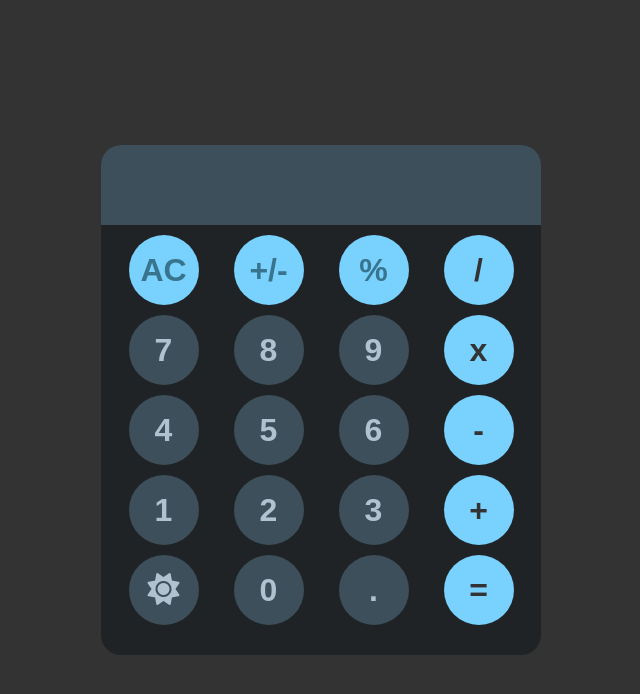
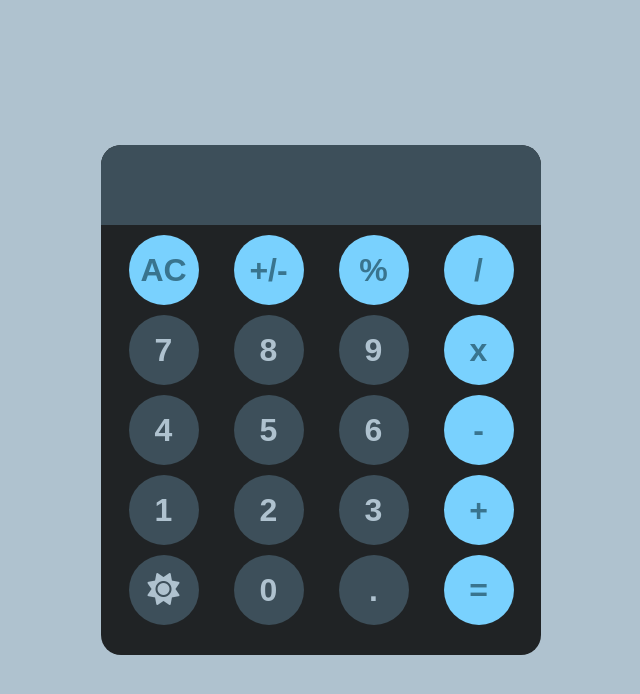
Before and after one commit to camrinsilva/Projects, a plain HTML site: page Calculator/index.html in a window 1280 px wide. Both pictures are taken after a click on the button 482 px from the left and 590 px from the top of the page. Shown: the whole page, without its empty margins (319-959 px from the left). Drawn offline with Linux system fonts and the light colour scheme.

Commit message:
Fix toggleBrightness function
Change color palette for light mode and fix the icon on toggle button

```diff
--- a/Calculator/index.html
+++ b/Calculator/index.html
@@ -27,7 +27,7 @@
       <button class="btn" onclick="appendToDisplay('3')">3</button>
       <button class="btn highlight-orange" onclick="appendToDisplay('+')">+</button>
       <button class="btn brightness-toggle" onclick="toggleBrightness()">
-        <i class="fa-solid fa-sun 2x"></i>
+        <i class="fa-solid fa-moon 2x"></i>
       </button>
       <button class="btn" onclick="appendToDisplay('0')">0</button>
       <button class="btn" onclick="appendToDisplay('.')">.</button>
--- a/Calculator/main.js
+++ b/Calculator/main.js
@@ -35,12 +35,16 @@ function calculate() {
 }
 
 function toggleBrightness() {
-  document.body.classList.toggle('lightmode');
+  let bodyEl = document.body;
+  bodyEl.classList.toggle('lightmode');
+
   let icon = document.querySelector('.brightness-toggle i');
-  icon.classList.add('fa-moon')
+  icon.classList.add('fa-moon');
 
   if(document.body.classList.contains('lightmode')) {
     icon.classList.remove('fa-moon');
     icon.classList.add('fa-sun');
   }
+
+
 }
--- a/Calculator/style.css
+++ b/Calculator/style.css
@@ -78,12 +78,11 @@ body {
   color: #fff;
 }
 
-
 .lightmode .btn i {
   color: #afc2cf;
 }
-.lightmode body {
-  background-color: white;
+.lightmode {
+  background-color: #afc2cf;
 }
 
 .lightmode .calculator {
@@ -107,5 +106,5 @@ body {
 
 .lightmode .highlight-orange {
   background-color: #79d1fe;
-  color: #333;
+  color: #39748e;
 }
```
